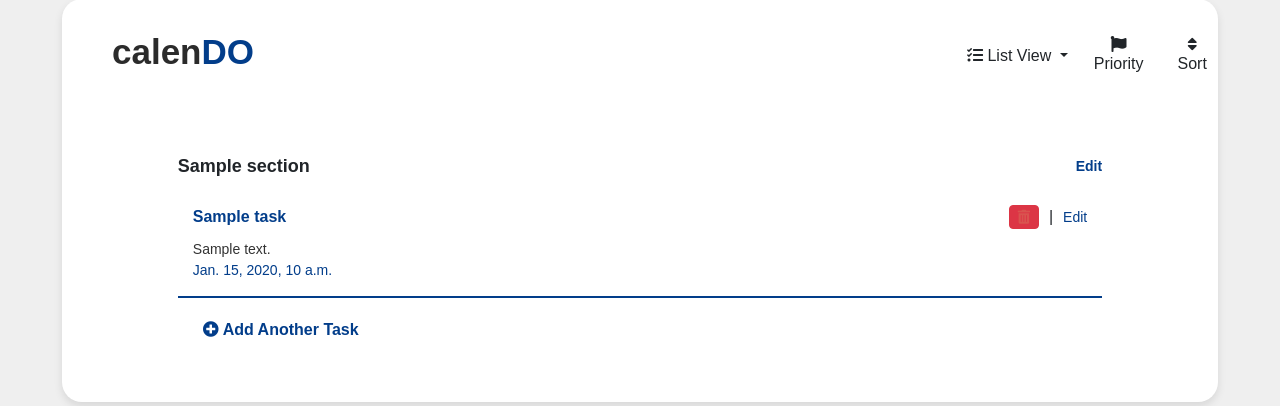
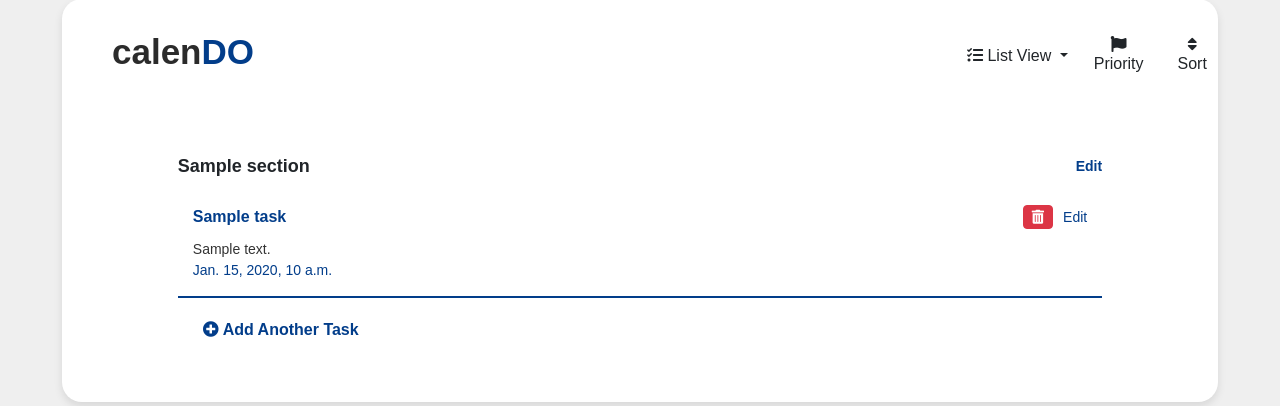
Before and after one commit to mebcrtz/calenDO, a Django app: template project/templates/todo/list-view.html in a window 1280 px wide. Shown: the part 101-507 px from the top of the page. Run offline with Django 5.2, Linux system fonts and the light colour scheme; data comes from the database, SQL or seed files in the repository; both versions use the stored data as it was after the commit; the template is opened without the code that fills it: values that come from a table or form of the project are taken from there, most other values are stand-ins (such as "Sample title", 1, 10 or a date in 2020).

Commit message:
delete button color to white

```diff
--- a/project/templates/todo/list-view.html
+++ b/project/templates/todo/list-view.html
@@ -176,8 +176,8 @@
                     <div class="task-header">
                         <div class="task-title">{{ task.task_name }}</div>
                         <button class="btn btn-danger btn-sm ms-auto delete-task-btn" data-task-id="{{ task.id }}" data-bs-toggle="modal" data-bs-target="#deleteTaskModal">
-                            <i class="fas fa-trash-alt"></i>
-                        </button> |
+                            <i class="fas fa-trash-alt" style="color: white;"></i>
+                        </button>
                         <span class="edit-task-btn">Edit</span>
                     </div>
                     <div class="task-desc">{{ task.description }}</div>
```
Also changed, not shown: project/db.sqlite3.
